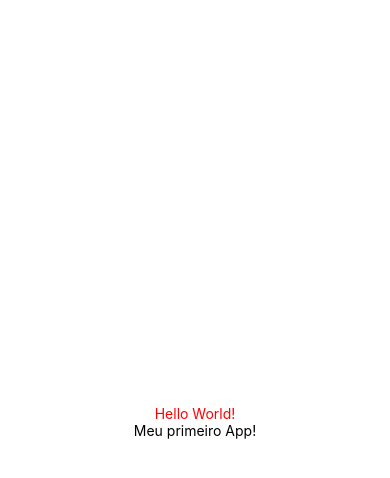
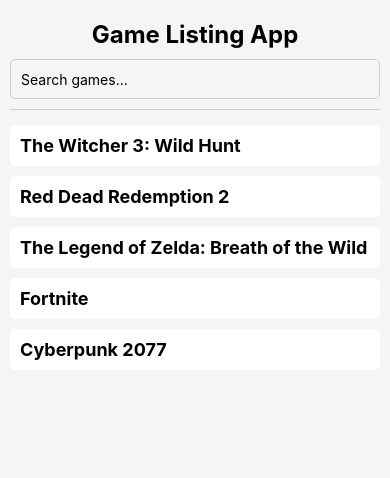
Before and after one commit to carlosdu00/app_games, a React Native app: screen / in a window 390 px wide. Shown: the top 478 px of the page. Built offline with nearby package versions, Linux system fonts and the light colour scheme.

Commit message:
first listing

```diff
--- a/App.tsx
+++ b/App.tsx
@@ -1,10 +1,46 @@
-import { StyleSheet, Text, View } from "react-native";
+import React, { useState } from 'react';
+import { View, Text, TextInput, StyleSheet, FlatList } from 'react-native';
+import games from './src/data/games';
 
 export default function App() {
+  const [searchText, setSearchText] = useState('');
+  const [filteredGames, setFilteredGames] = useState(games);
+
+  const handleSearch = (text: string) => {
+    setSearchText(text);
+    if (text) {
+      const filtered = games.filter(game =>
+        game.name.toLowerCase().includes(text.toLowerCase())
+      );
+      setFilteredGames(filtered);
+    } else {
+      setFilteredGames(games);
+    }
+  };
+
   return (
     <View style={styles.container}>
-      <Text style={styles.title}>Hello World!</Text>
-      <Text>Meu primeiro App!</Text>
+      {/* Header */}
+      <View style={styles.header}>
+        <Text style={styles.title}>Game Listing App</Text>
+        <TextInput
+          style={styles.input}
+          placeholder="Search games..."
+          value={searchText}
+          onChangeText={handleSearch}
+        />
+      </View>
+
+      {/* Game list (corpo da página) */}
+      <FlatList
+        data={filteredGames}
+        keyExtractor={(item) => item.id.toString()}
+        renderItem={({ item }) => (
+          <View style={styles.gameCard}>
+            <Text style={styles.gameTitle}>{item.name}</Text>
+          </View>
+        )}
+      />
     </View>
   );
 }
@@ -12,11 +48,37 @@ export default function App() {
 const styles = StyleSheet.create({
   container: {
     flex: 1,
-    backgroundColor: "#fff",
-    alignItems: "center",
-    justifyContent: "center",
+    padding: 10,
+    backgroundColor: '#f5f5f5',
+  },
+  header: {
+    paddingVertical: 10,
+    borderBottomWidth: 1,
+    borderBottomColor: '#ccc',
+    marginBottom: 10,
   },
   title: {
-    color: "red",
+    fontSize: 24,
+    fontWeight: 'bold',
+    textAlign: 'center',
+    marginBottom: 10,
+  },
+  input: {
+    height: 40,
+    borderColor: '#ccc',
+    borderWidth: 1,
+    borderRadius: 5,
+    paddingHorizontal: 10,
+  },
+  gameCard: {
+    padding: 10,
+    marginVertical: 5,
+    backgroundColor: '#fff',
+    borderRadius: 5,
+    elevation: 3,
+  },
+  gameTitle: {
+    fontSize: 18,
+    fontWeight: 'bold',
   },
 });
--- /dev/null
+++ b/src/data/games.ts
@@ -0,0 +1,76 @@
+interface Game {
+    id: number;
+    name: string;
+    platform: string;
+    genre: string;
+    releaseDate: string;
+    rating: string;
+    developer: string;
+    ratingScore: number;
+    image: string;
+  }
+
+  const games: Game[] = [
+    {
+      id: 1,
+      name: "The Witcher 3: Wild Hunt",
+      platform: "PlayStation 4",
+      genre: "Action RPG",
+      releaseDate: "2015-05-19",
+      rating: "Mature",
+      developer: "CD Projekt Red",
+      ratingScore: 4,
+      image:
+        "https://cdn1.epicgames.com/offer/14ee004dadc142faaaece5a6270fb628/EGS_TheWitcher3WildHuntCompleteEdition_CDPROJEKTRED_S1_2560x1440-82eb5cf8f725e329d3194920c0c0b64f",
+    },
+    {
+      id: 2,
+      name: "Red Dead Redemption 2",
+      platform: "Xbox One",
+      genre: "Action Adventure",
+      releaseDate: "2018-10-26",
+      rating: "Mature",
+      developer: "Rockstar Games",
+      ratingScore: 5,
+      image:
+        "https://store-images.s-microsoft.com/image/apps.58752.68182501197884443.ac728a87-7bc1-4a0d-8bc6-0712072da93c.0cf58754-9802-46f8-8557-8d3ff32a627a?q=90&w=480&h=270",
+    },
+    {
+      id: 3,
+      name: "The Legend of Zelda: Breath of the Wild",
+      platform: "Nintendo Switch",
+      genre: "Action Adventure",
+      releaseDate: "2017-03-03",
+      rating: "Everyone",
+      developer: "Nintendo",
+      ratingScore: 2,
+      image:
+        "https://assets.nuuvem.com/image/upload/v1/products/5e49d770d597ec0f96e130bd/sharing_images/tmffdu3gugeb5al41qil.jpg",
+    },
+    {
+      id: 4,
+      name: "Fortnite",
+      platform: "PC",
+      genre: "Battle Royale",
+      releaseDate: "2017-07-25",
+      rating: "Teen",
+      developer: "Epic Games",
+      ratingScore: 4,
+      image:
+        "https://cdn2.unrealengine.com/25br-s25-egs-launcher-pdp-2560x1440-alt-logo-2560x1440-130a7d39cc26.jpg",
+    },
+    {
+      id: 5,
+      name: "Cyberpunk 2077",
+      platform: "PlayStation 5",
+      genre: "Action RPG",
+      releaseDate: "2020-12-10",
+      rating: "Mature",
+      developer: "CD Projekt Red",
+      ratingScore: 1,
+      image:
+        "https://cyberpunk-static.qtlglb.com/build/images/social-thumbnail-en-ddcf4d23.jpg",
+    },
+  ];
+
+  export default games;
```
